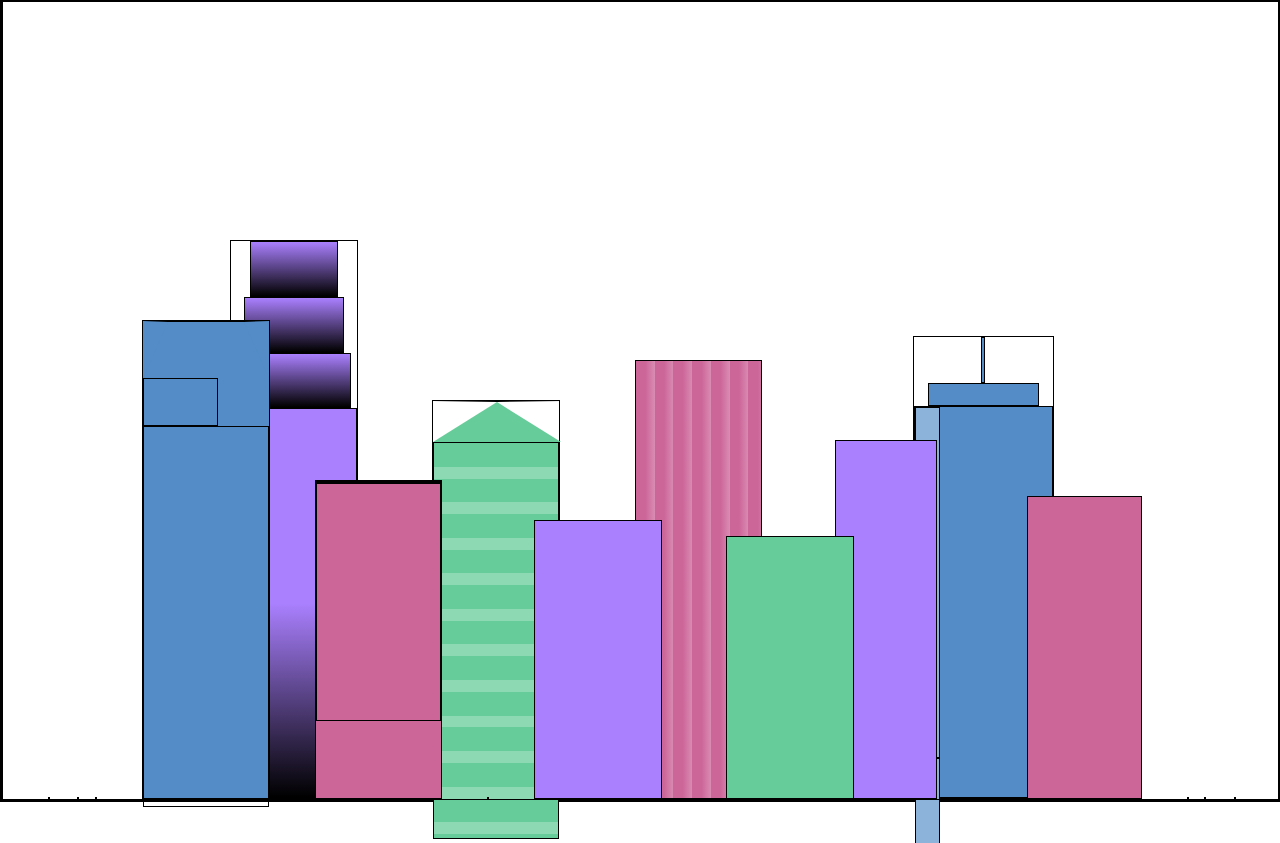
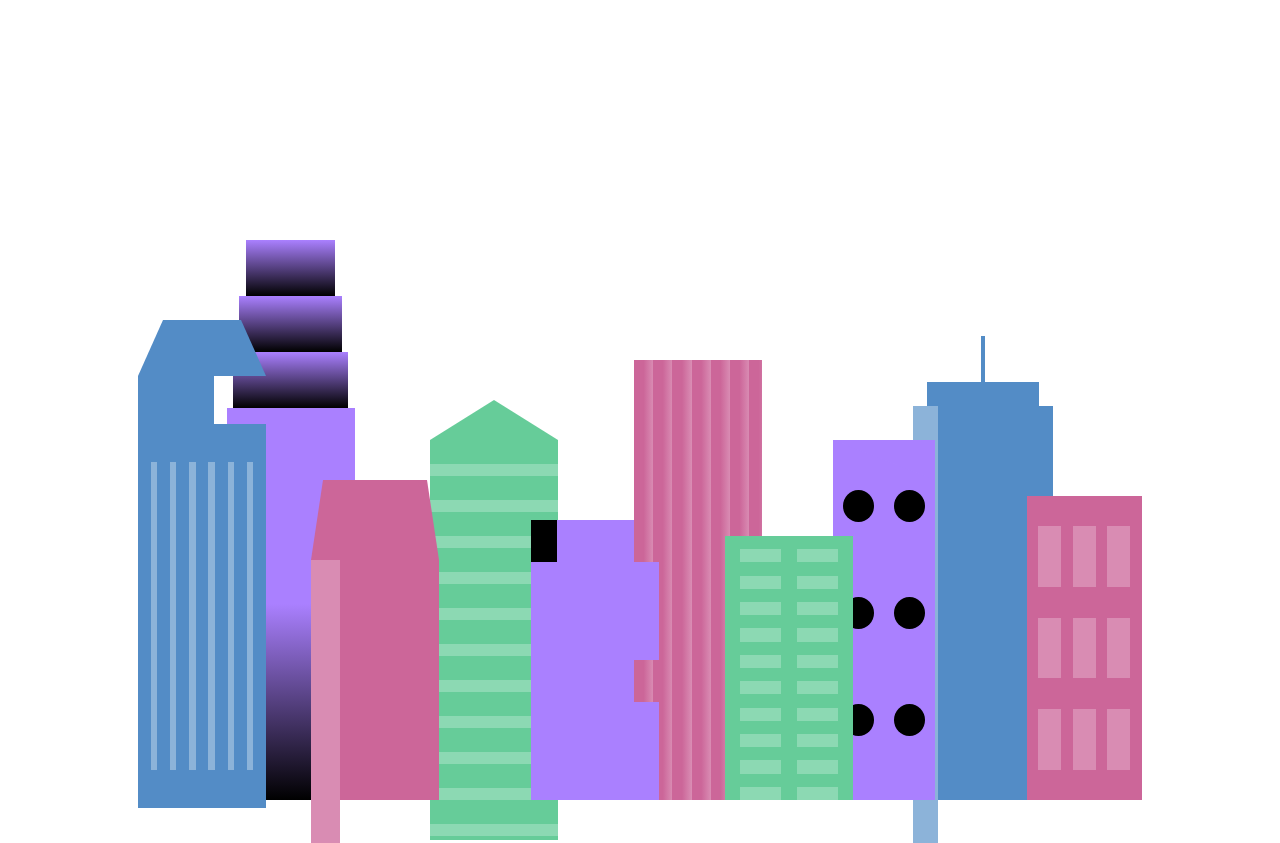
Before and after one commit to EmicJoykiller/City-Skyline, a plain HTML site: page index.html in a window 1280 px wide. Shown: the top 843 px of the page. Drawn offline with Linux system fonts and the light colour scheme.

Commit message:
Update v.1.4

```diff
--- a/index.html
+++ b/index.html
@@ -46,11 +46,34 @@
       </div>
       <div class="fb2">
         <div class="fb2a"></div>
-        <div class="fb2b"></div>
+        <div class="fb2b">
+            <div class="fb2-window"></div>
+            <div class="fb2-window"></div>
+            <div class="fb2-window"></div>
+        </div>
       </div>
       <div></div>
-      <div class="fb3"></div>
-      <div class="fb4"></div>
+      <div class="fb3">
+        <div class="fb3a">
+            <div class="fb3-window"></div>
+            <div class="fb3-window"></div>
+            <div class="fb3-window"></div>
+        </div>
+        <div class="fb3b"></div>
+        <div class="fb3a"></div>
+        <div class="fb3b"></div>
+      </div>
+      <div class="fb4">
+        <div class="fb4a"></div>
+        <div class="fb4b">
+            <div class="fb4-window"></div>
+            <div class="fb4-window"></div>
+            <div class="fb4-window"></div>
+            <div class="fb4-window"></div>
+            <div class="fb4-window"></div>
+            <div class="fb4-window"></div>
+        </div>
+      </div>
       <div class="fb5"></div>
       <div class="fb6"></div>
       <div></div>
--- a/styles.css
+++ b/styles.css
@@ -10,7 +10,7 @@
 }
 
 * {
-  border: 1px solid black;
+
   box-sizing: border-box;
 }
 
@@ -30,12 +30,14 @@ body {
   position: absolute;
   top: 0;
 }
+
 .building-wrap {
   display: flex;
   flex-direction: column;
   align-items: center;
 }
-.window-wrap{
+
+.window-wrap {
   display: flex;
   align-items: center;
   justify-content: space-evenly;
@@ -46,6 +48,7 @@ body {
   width: 10%;
   height: 70%;
 }
+
 .bb1a {
   width: 70%;
 }
@@ -125,25 +128,87 @@ body {
   background-color: var(--building-color4);
 }
 
+.bb4-window {
+  width: 18%;
+  height: 90%;
+  background-color: var(--window-color4);
+}
+
 /* FOREGROUND BUILDINGS - "fb" stands for "foreground building" */
 .fb1 {
   width: 10%;
   height: 60%;
+}
+
+.fb1a {
+  border-bottom: 7vh solid var(--building-color4);
+  border-left: 2vw solid transparent;
+  border-right: 2vw solid transparent;
+}
+
+.fb1b {
+  width: 60%;
+  height: 10%;
   background-color: var(--building-color4);
+}
+
+.fb1c {
+  width: 100%;
+  height: 80%;
+  background: repeating-linear-gradient(
+      90deg,
+      var(--building-color4),
+      var(--building-color4) 10%,
+      transparent 10%,
+      transparent 15%
+    ),
+    repeating-linear-gradient(
+      var(--building-color4),
+      var(--building-color4) 10%,
+      var(--window-color4) 10%,
+      var(--window-color4) 90%
+    );
 }
 
 .fb2 {
   width: 10%;
   height: 40%;
+}
+
+.fb2a {
+  width: 100%;
+  border-bottom: 10vh solid var(--building-color3);
+  border-left: 1vw solid transparent;
+  border-right: 1vw solid transparent;
+}
+
+.fb2b {
+  width: 100%;
+  height: 75%;
   background-color: var(--building-color3);
 }
 
+.fb2-window {
+  width: 22%;
+  height: 100%;
+  background-color: var(--window-color3);
+}
 .fb3 {
   width: 10%;
   height: 35%;
+}
+
+.fb3a {
+  width: 80%;
+  height: 15%;
   background-color: var(--building-color1);
 }
 
+.fb3b {
+  width: 100%;
+  height: 35%;
+  background-color: var(--building-color1);
+}
 .fb4 {
   width: 8%;
   height: 45%;
@@ -158,55 +223,77 @@ body {
   background-color: var(--building-color2);
   position: relative;
   right: 10%;
+  background: repeating-linear-gradient(
+    var(--building-color2) 0%,
+    var(--building-color2) 5%,
+    transparent 5%,
+    transparent 10%
+  ),
+  repeating-linear-gradient(
+    90deg,
+    var(--building-color2) 0%,
+    var(--building-color2) 12%,
+    var(--window-color2) 12%,
+    var(--window-color2) 44%
+  );
 }
 
 .fb6 {
   width: 9%;
   height: 38%;
   background-color: var(--building-color3);
-}
-
-.bb4-window{
-    width: 18%;
-    height: 90%;
-    background-color: var(--window-color4);
-}
-
-.fb1b{
-    width: 60%;
-    height: 10%;
-}
-
-.fb1c{
-    width: 100%;
-    height: 80%;
   background: repeating-linear-gradient(
     90deg,
-        var(--building-color4) 0%,
-        var(--building-color4) 10%,
+    var(--building-color3) 0%,
+    var(--building-color3) 10%,
     transparent 10%,
-        transparent 15%
-    ),
-    (
-        var(--building-color4) 0%,
-        var(--building-color4) 10%,
-        var(--window-color4) 10%,
-        var(--window-color4) 90%
-    )
-}
-
-.fb1a{
-    border-bottom: 7vh solid var(--building-color4);
-    border-left: 2vw solid transparent;
-    border-right: 2vw solid transparent;
+    transparent 30%
+  ),repeating-linear-gradient(
+    var(--building-color3) 0%,
+    var(--building-color3) 10%,
+    var(--window-color3) 10%,
+    var(--window-color3) 30%
+  );
 
 }
 
-.fb2a{
-    width: 100%;
+.fb3-window{
+    width: 25%;
+    height: 80%;
+    background-color: var(--window-color1);
 }
 
-.fb2b{
+.fb4b{
     width: 100%;
-    height: 75%;
+    height: 89%;
+    background-color: var(--building-color1);
+    display: flex;
+    flex-wrap: wrap;
+
 }
+
+.fb4-window{
+    width: 30%;
+    height: 10%;
+    border-radius: 50%;
+    background-color: var(--window-color1);
+    margin: 10%;
+}
+
+.fb4a{
+    border-top: 5vh solid transparent;
+    border-left: 8vw solid var(--building-color1);
+}
+
+.sky{
+    background: radial-gradient(
+        #ffcf33 0%,
+        #ffcf33 20%,
+        #ffff66 21%,
+        #bbeeff 100%
+    );
+}
+
+@media (max-width: 1000px){
+
+}
```
Lines whose indentation alone changed are shown as unchanged.
